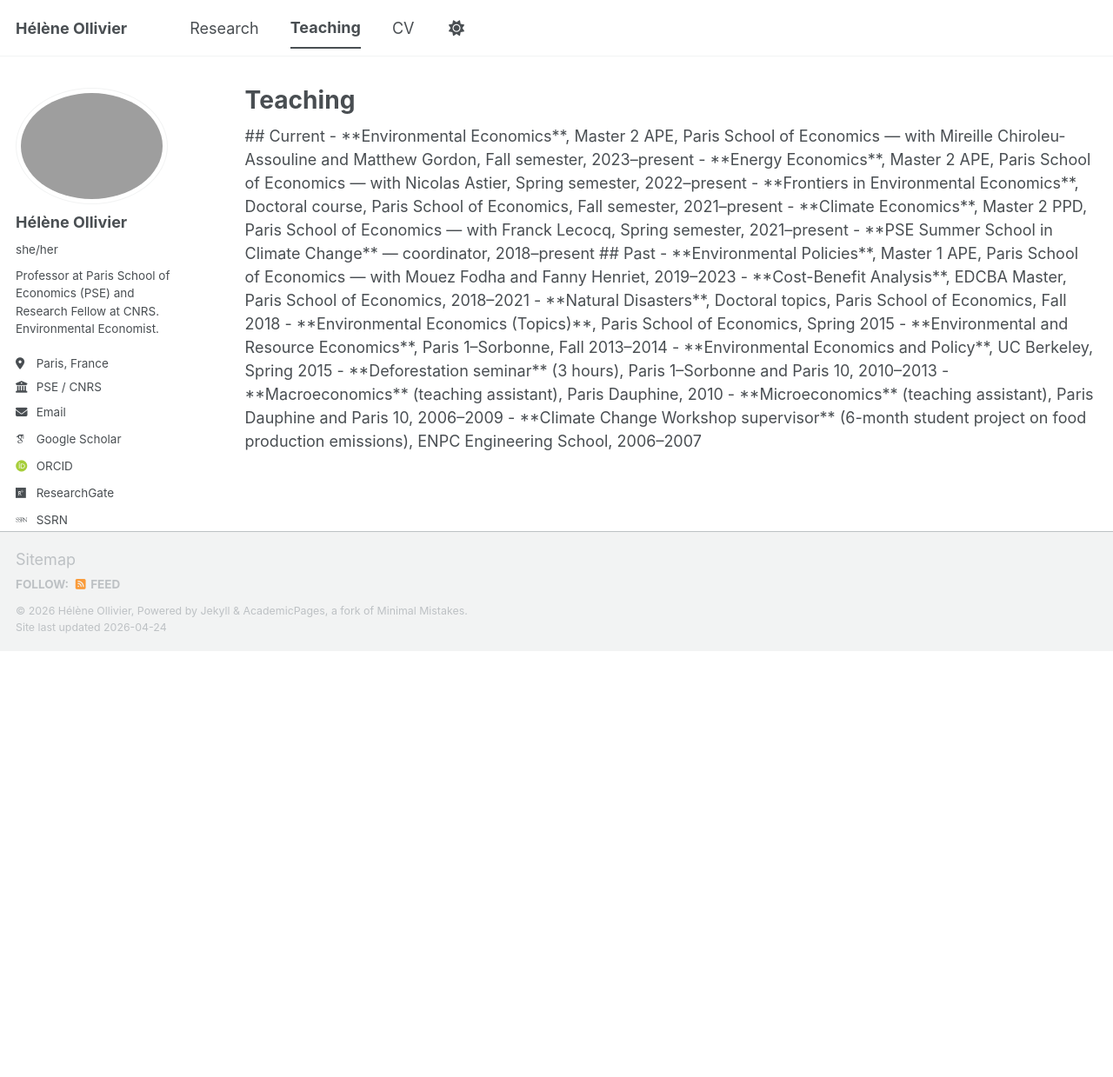
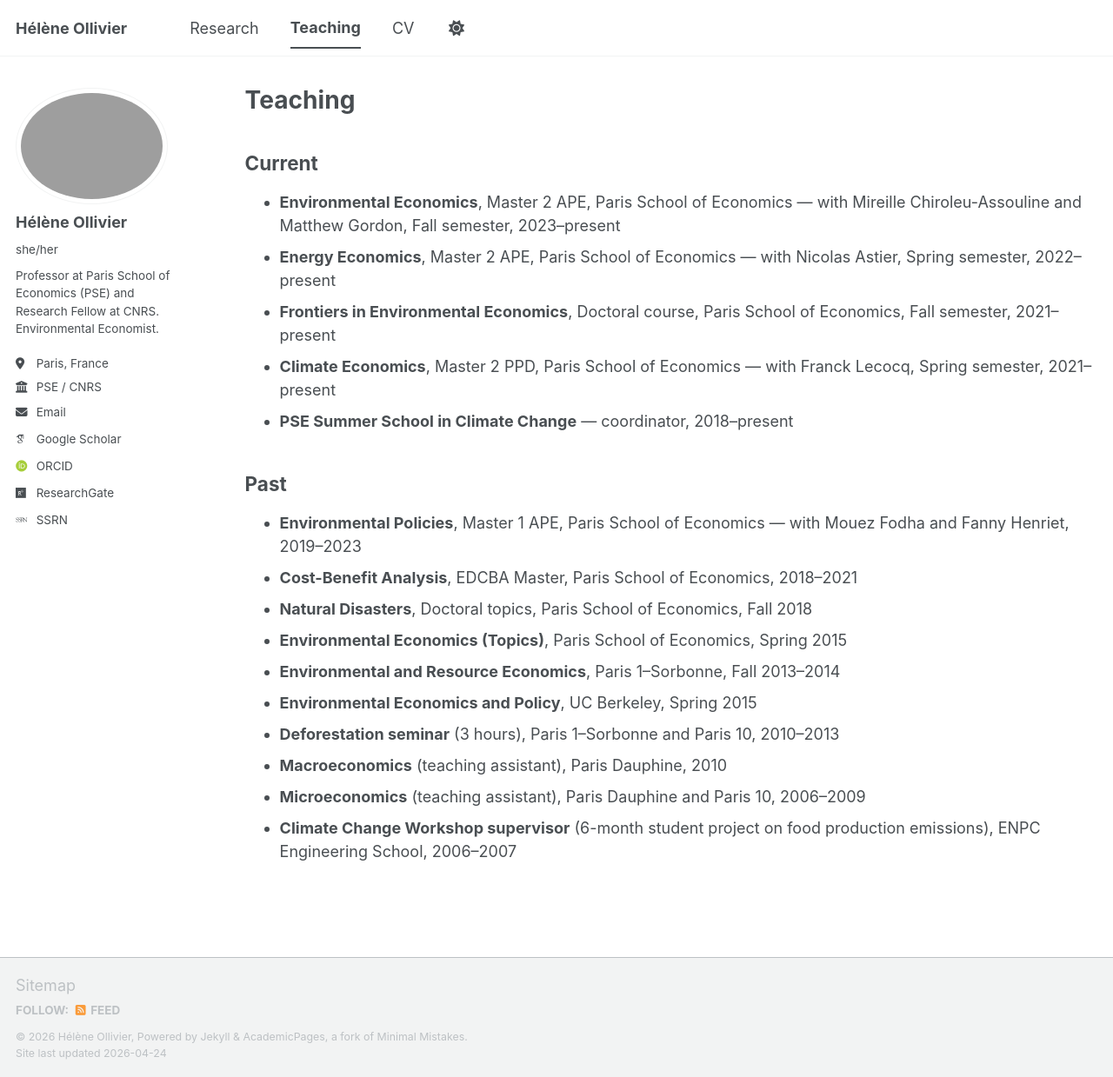
Before and after one commit to heleneollivier/heleneollivier.github.io, a Jekyll site: the page built from _pages/teaching.html, in a window 1280 px wide and 1239 px high. Shown: the whole window at 87% size. Built offline with Jekyll 4.4.1, drawn with Linux system fonts in a browser that asks for light colours; some web fonts are replaced; a script bundle is joined from its source files by our own code; library files that are not in the unit come from our copies.

Commit message:
Fix teaching page rendering with proper HTML tags

```diff
--- a/_pages/teaching.html
+++ b/_pages/teaching.html
@@ -5,23 +5,25 @@ permalink: /teaching/
 author_profile: true
 ---
 
-## Current
+<h2>Current</h2>
+<ul>
+  <li><strong>Environmental Economics</strong>, Master 2 APE, Paris School of Economics — with Mireille Chiroleu-Assouline and Matthew Gordon, Fall semester, 2023–present</li>
+  <li><strong>Energy Economics</strong>, Master 2 APE, Paris School of Economics — with Nicolas Astier, Spring semester, 2022–present</li>
+  <li><strong>Frontiers in Environmental Economics</strong>, Doctoral course, Paris School of Economics, Fall semester, 2021–present</li>
+  <li><strong>Climate Economics</strong>, Master 2 PPD, Paris School of Economics — with Franck Lecocq, Spring semester, 2021–present</li>
+  <li><strong>PSE Summer School in Climate Change</strong> — coordinator, 2018–present</li>
+</ul>
 
-- **Environmental Economics**, Master 2 APE, Paris School of Economics — with Mireille Chiroleu-Assouline and Matthew Gordon, Fall semester, 2023–present
-- **Energy Economics**, Master 2 APE, Paris School of Economics — with Nicolas Astier, Spring semester, 2022–present
-- **Frontiers in Environmental Economics**, Doctoral course, Paris School of Economics, Fall semester, 2021–present
-- **Climate Economics**, Master 2 PPD, Paris School of Economics — with Franck Lecocq, Spring semester, 2021–present
-- **PSE Summer School in Climate Change** — coordinator, 2018–present
-
-## Past
-
-- **Environmental Policies**, Master 1 APE, Paris School of Economics — with Mouez Fodha and Fanny Henriet, 2019–2023
-- **Cost-Benefit Analysis**, EDCBA Master, Paris School of Economics, 2018–2021
-- **Natural Disasters**, Doctoral topics, Paris School of Economics, Fall 2018
-- **Environmental Economics (Topics)**, Paris School of Economics, Spring 2015
-- **Environmental and Resource Economics**, Paris 1–Sorbonne, Fall 2013–2014
-- **Environmental Economics and Policy**, UC Berkeley, Spring 2015
-- **Deforestation seminar** (3 hours), Paris 1–Sorbonne and Paris 10, 2010–2013
-- **Macroeconomics** (teaching assistant), Paris Dauphine, 2010
-- **Microeconomics** (teaching assistant), Paris Dauphine and Paris 10, 2006–2009
-- **Climate Change Workshop supervisor** (6-month student project on food production emissions), ENPC Engineering School, 2006–2007
+<h2>Past</h2>
+<ul>
+  <li><strong>Environmental Policies</strong>, Master 1 APE, Paris School of Economics — with Mouez Fodha and Fanny Henriet, 2019–2023</li>
+  <li><strong>Cost-Benefit Analysis</strong>, EDCBA Master, Paris School of Economics, 2018–2021</li>
+  <li><strong>Natural Disasters</strong>, Doctoral topics, Paris School of Economics, Fall 2018</li>
+  <li><strong>Environmental Economics (Topics)</strong>, Paris School of Economics, Spring 2015</li>
+  <li><strong>Environmental and Resource Economics</strong>, Paris 1–Sorbonne, Fall 2013–2014</li>
+  <li><strong>Environmental Economics and Policy</strong>, UC Berkeley, Spring 2015</li>
+  <li><strong>Deforestation seminar</strong> (3 hours), Paris 1–Sorbonne and Paris 10, 2010–2013</li>
+  <li><strong>Macroeconomics</strong> (teaching assistant), Paris Dauphine, 2010</li>
+  <li><strong>Microeconomics</strong> (teaching assistant), Paris Dauphine and Paris 10, 2006–2009</li>
+  <li><strong>Climate Change Workshop supervisor</strong> (6-month student project on food production emissions), ENPC Engineering School, 2006–2007</li>
+</ul>
```
